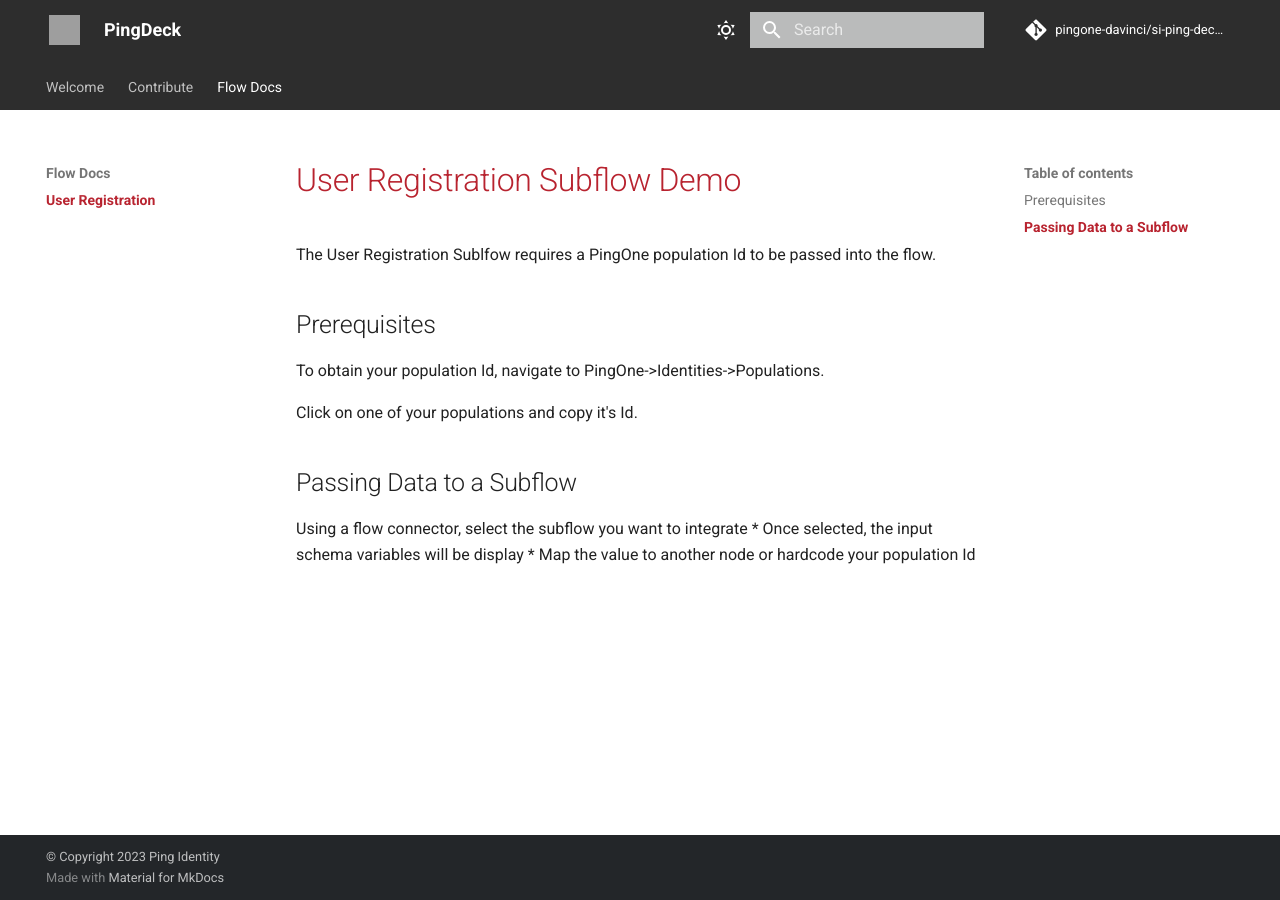
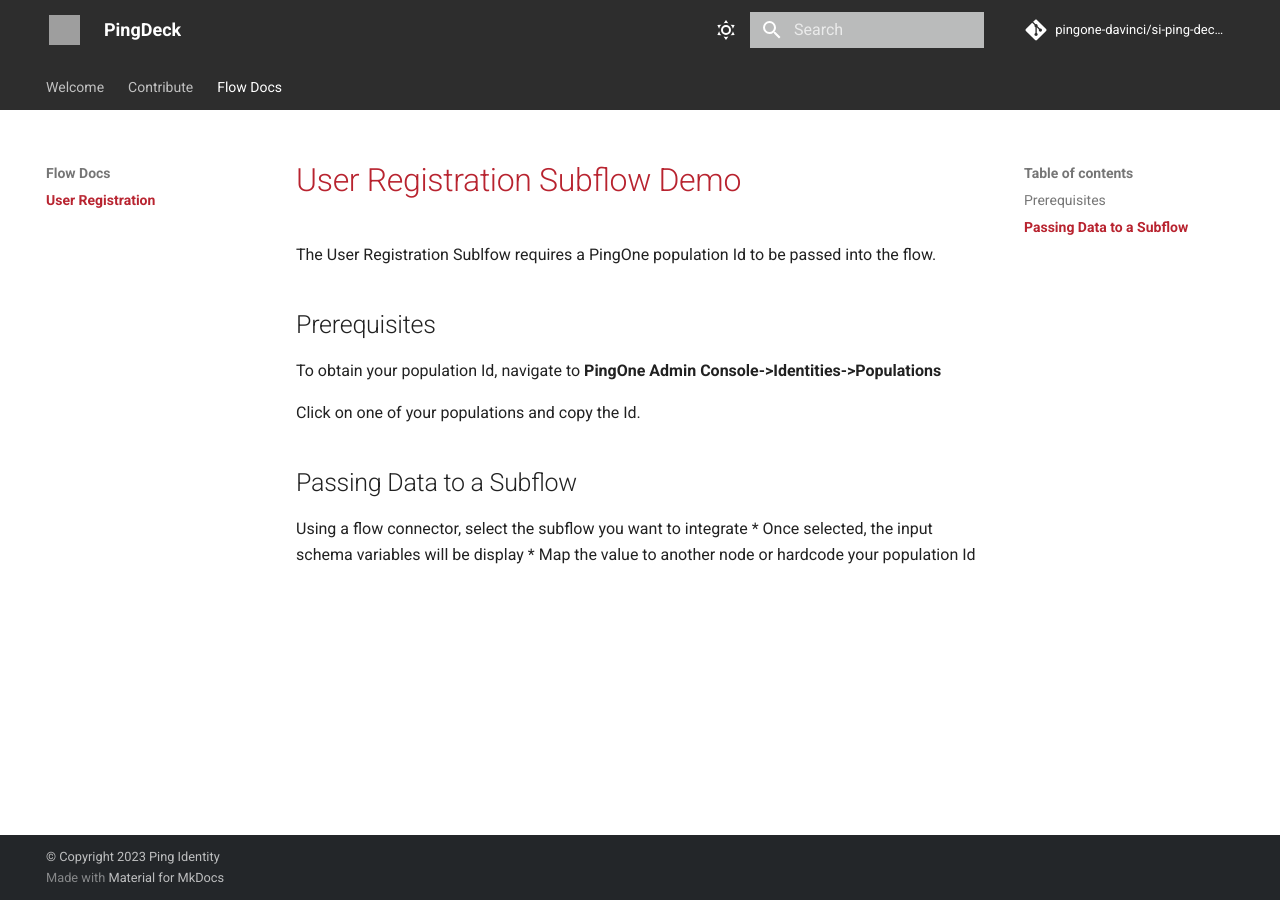
Before and after one commit to pingone-davinci/si-ping-deck-docs, an MkDocs documentation site: the page built from docs/flows/user-registration.md, in a window 1280 px wide. Built offline with MkDocs 1.6.1 and Material for MkDocs 9.7.7, drawn with Linux system fonts in a browser that asks for light colours; comment, search, counter and statistics services are not loaded; grey boxes are pictures that could not be loaded.

Commit message:
Fix formatting

```diff
--- a/docs/flows/user-registration.md
+++ b/docs/flows/user-registration.md
@@ -3,9 +3,9 @@
 The User Registration Sublfow requires a PingOne population Id to be passed into the flow.
 
 ## Prerequisites
-To obtain your population Id, navigate to PingOne->Identities->Populations.
+To obtain your population Id, navigate to **PingOne Admin Console->Identities->Populations**
 
-Click on one of your populations and copy it's Id.
+Click on one of your populations and copy the Id.
 
 ## Passing Data to a Subflow
 Using a flow connector, select the subflow you want to integrate
```
